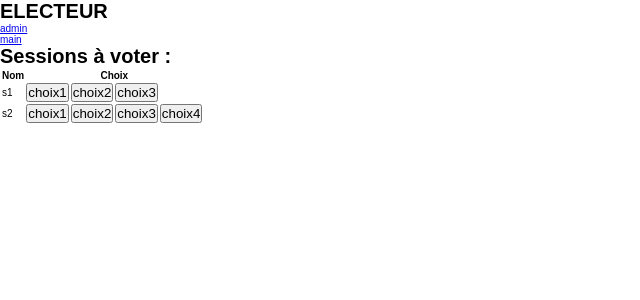
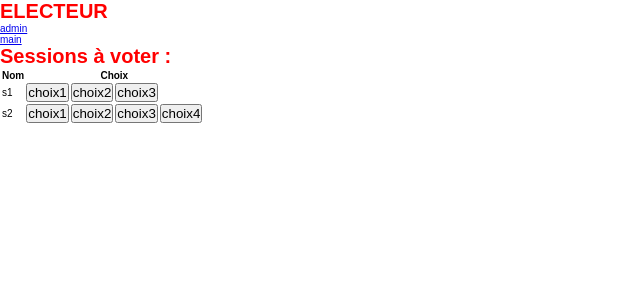
Before and after one commit to CyrilDemand/IMT_crypto, a React app in the folder app/client/: page /electeur in a window 1280 px wide. Shown: the top 300 px of the page, without its empty margins (0-640 px from the left). Built offline with nearby package versions, Linux system fonts and the light colour scheme.

Commit message:
init css

```diff
--- a/app/client/src/App.jsx
+++ b/app/client/src/App.jsx
@@ -7,6 +7,7 @@ import Footer from "./components/Footer";
 import Main from "./components/pages/Main";
 import Admin from "./components/pages/Admin";
 import Electeur from "./components/pages/Electeur";
+
 
 function App() {
   return (
--- a/app/client/src/components/components2/SessionListVote.jsx
+++ b/app/client/src/components/components2/SessionListVote.jsx
@@ -1,4 +1,5 @@
 import {useState} from "react";
+
 
 function SessionListVote() {
 
--- a/app/client/src/components/pages/Main.js
+++ b/app/client/src/components/pages/Main.js
@@ -1,4 +1,5 @@
 import { Outlet, Link } from "react-router-dom";
+import '../../styles/electeur.css';
 
 function Main() {
     return (
--- /dev/null
+++ b/app/client/src/styles/electeur.css
@@ -0,0 +1,3 @@
+h1{
+    color:red;
+}
--- /dev/null
+++ b/app/client/src/styles/global.css
@@ -0,0 +1,4 @@
+*{
+    padding:0;
+    margin:0;
+}
```
